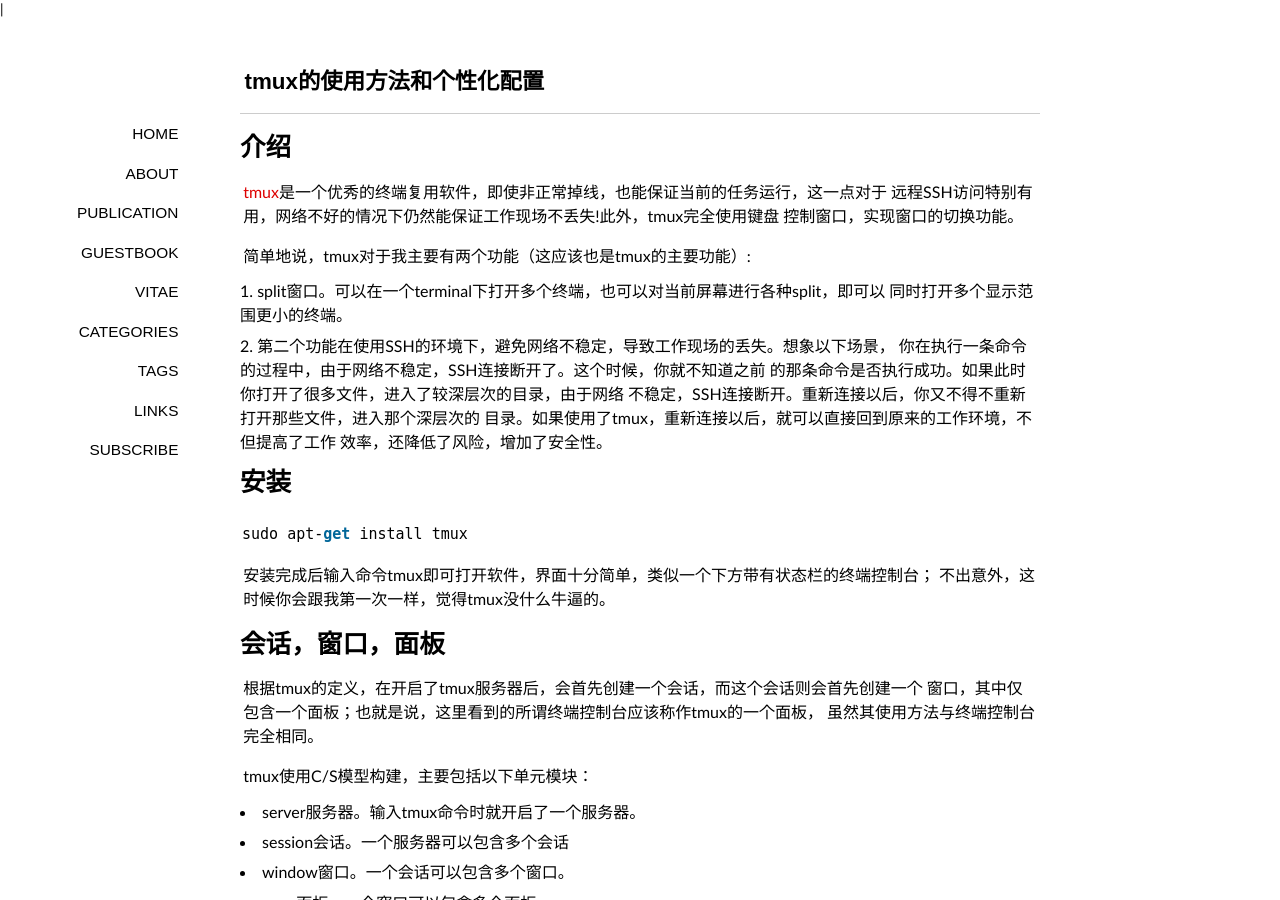
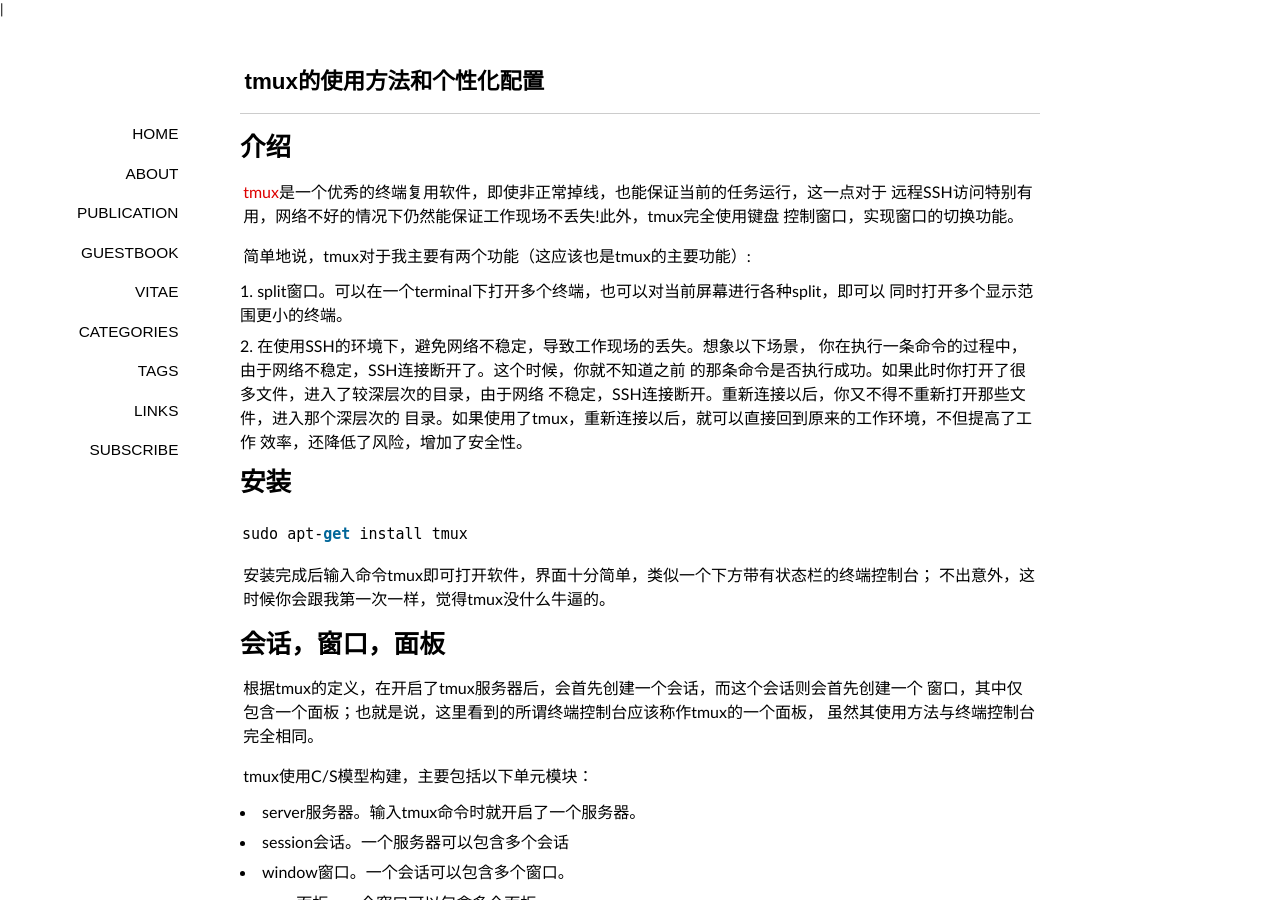
Before and after one commit to lalor/cn, a Jekyll site: the page built from _posts/2012-09-21-tmux.md, in a window 1280 px wide and 900 px high. Built offline with Jekyll 4.4.1, drawn with Linux system fonts in a browser that asks for light colours; some web fonts are replaced; Markdown is read by kramdown in place of the engine named in the settings; comment, search, counter and statistics services are not loaded.

Commit message:
修改了tmux的部分表述

```diff
--- a/_posts/2012-09-21-tmux.md
+++ b/_posts/2012-09-21-tmux.md
@@ -16,7 +16,7 @@
 
 1. split窗口。可以在一个terminal下打开多个终端，也可以对当前屏幕进行各种split，即可以
     同时打开多个显示范围更小的终端。
-2.  第二个功能在使用SSH的环境下，避免网络不稳定，导致工作现场的丢失。想象以下场景，
+2. 在使用SSH的环境下，避免网络不稳定，导致工作现场的丢失。想象以下场景，
     你在执行一条命令的过程中，由于网络不稳定，SSH连接断开了。这个时候，你就不知道之前
     的那条命令是否执行成功。如果此时你打开了很多文件，进入了较深层次的目录，由于网络
     不稳定，SSH连接断开。重新连接以后，你又不得不重新打开那些文件，进入那个深层次的
```
